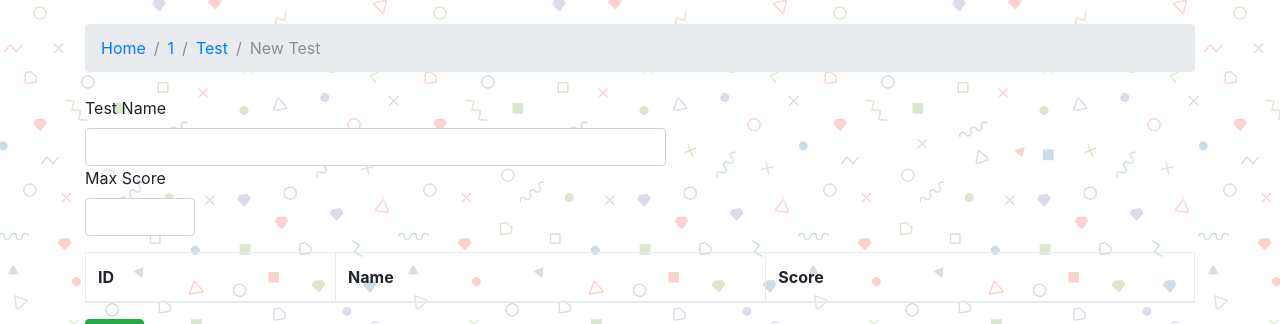
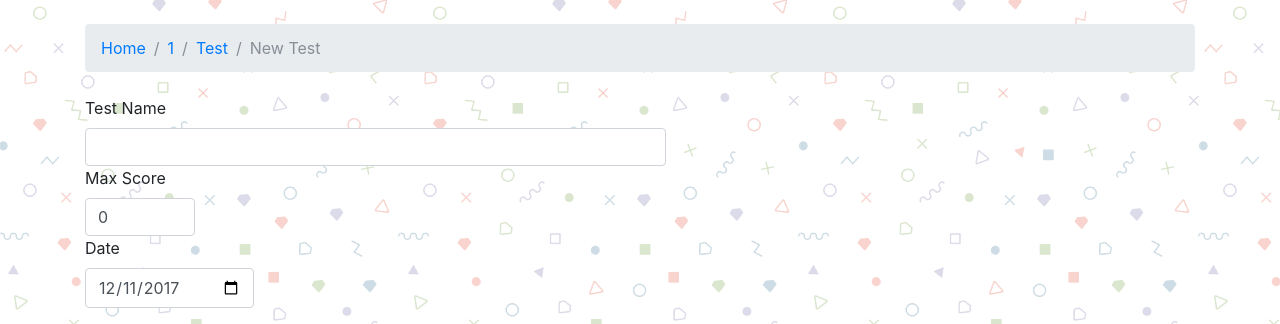
Before and after one commit to Kimbbakar/Classroom, a Django app: page /course/test/1/new/ in a window 1280 px wide. Shown: the part 56-380 px from the top of the page. Run offline with Django 3.2, Linux system fonts and the light colour scheme; a user stored in the database is signed in; tables that the repository leaves empty hold one stand-in row (values such as "Sample post"); lists and menus that the app fills with data are empty; some libraries are stand-ins or nearby versions.

Commit message:
add date attribute for test model

```diff
--- a/myproject/classroom/models.py
+++ b/myproject/classroom/models.py
@@ -37,6 +37,7 @@ class test(models.Model):
     test_name = models.CharField(max_length=50)
     course = models.ForeignKey(course,related_name = 'test')
     total_score = models.IntegerField()
+    date = models.DateField(default=date.today)
 
 class grade(models.Model):
     student = models.ForeignKey(User,related_name = 'grade')
--- a/myproject/classroom/views.py
+++ b/myproject/classroom/views.py
@@ -184,11 +184,12 @@ def new_test(request,pk):
             students.append(student.user )
 
     if request.method=='POST':
-        pk_test = test.objects.create(test_name = request.POST['test'], course = pk_course,total_score = request.POST['score'] )
+        pk_test = test.objects.create(test_name = request.POST['test'], course = pk_course,total_score = request.POST['score'],date=request.POST['date'] )
 
         for student in students:
             grade(student = student,test = pk_test,score = request.POST[str(student.username)] )
             print (request.POST.get(  str(student.username) )  )
 
         return redirect('test_view',pk)
-    return render(request,'new_test.html',{'pk_course':pk_course,'students':students  } )
+
+    return render(request,'new_test.html',{'pk_course':pk_course,'students':students,'date':str(date.today())  } )
--- a/myproject/templates/new_test.html
+++ b/myproject/templates/new_test.html
@@ -26,7 +26,10 @@ input.form-control {
       <input type="text" class="form-control" name = "test"  size="50" >
 
       <label>Max Score</label>
-      <input type="text" class="form-control" name = "score"  size="4" >
+      <input type="text" class="form-control" name = "score"  size="4" value = 0 >
+
+      <label>Date</label>
+      <input type="date"  class="form-control" name = "date" value = {{date}} >
 
     </div>
 
@@ -59,7 +62,7 @@ input.form-control {
               </td>
 
               <td class="align-middle" >
-                <input type="text" class="form-control" name =  {{student.username}} maxlength="3" size="3" >
+                <input type="text" class="form-control" name =  {{student.username}} maxlength="3" size="3" value = 0 >
               </td>
             </div>
 
--- a/myproject/templates/test_view.html
+++ b/myproject/templates/test_view.html
@@ -20,6 +20,7 @@
       <tr>
         <th>Test</th>
         <th>Total Score</th>
+        <th>Date</th>
       </tr>
     </thead>
 
@@ -28,8 +29,9 @@
       {% for test in tests%}
         <tr>
           <td class="align-middle" > <a href="#">{{test.test_name}} </a> </td>
+          <td class="align-middle" > {{test.total_score}}  </td>
+          <td class="align-middle" > {{test.date}}  </td>
 
-          <td class="align-middle" > {{test.total_score}}  </td>
         </tr>
 
 
```
Also changed, not shown: myproject/classroom/migrations/0012_test_date.py (added).
